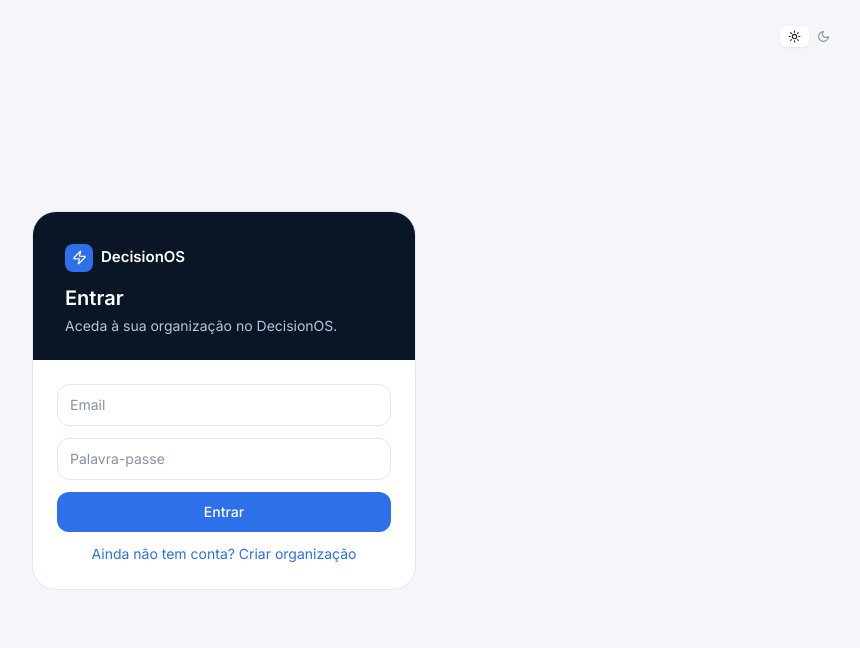
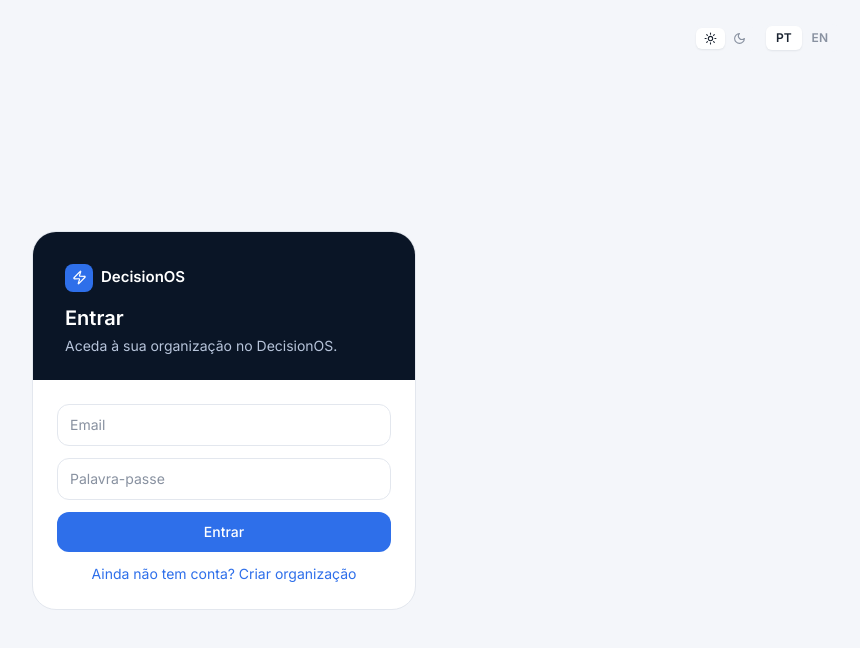
Before and after one commit to jose-galvao13/DecisionOS, a React (Vite) app in the folder frontend/: page / in a window 1280 px wide. Shown: the top 648 px of the page, without its empty margins (416-1276 px from the left). Built offline with nearby package versions, Linux system fonts and the light colour scheme; no server answers.

Commit message:
Update AuthScreen.jsx

```diff
--- a/frontend/src/auth/AuthScreen.jsx
+++ b/frontend/src/auth/AuthScreen.jsx
@@ -4,6 +4,7 @@ import { C, fontImport } from "../lib/theme";
 import { useLang } from "../lib/i18n";
 import { apiFetch, setToken } from "../api/client";
 import ThemeSwitch from "../components/ThemeSwitch";
+import LangSwitch from "../components/LangSwitch";
 
 /* ---------------------------------------------------------------
    AUTH — every /api/* route on the backend requires a Bearer JWT
@@ -40,9 +41,9 @@ function AuthScreen({ onAuthenticated }) {
   };
 
   return (
-    <div className="w-full min-h-screen flex items-center justify-center p-6 relative" style={{ background: C.greyBg }}>
+    <div className="w-full min-h-screen flex items-center justify-center px-6 pb-6 pt-16 relative" style={{ background: C.greyBg }}>
       <style>{fontImport}</style>
-      <div className="absolute top-6 right-6"><ThemeSwitch /></div>
+      <div className="absolute top-6 right-6 flex items-center gap-2"><ThemeSwitch /><LangSwitch /></div>
       <div className="w-full max-w-sm rounded-3xl overflow-hidden" style={{ background: C.surface, border: `1px solid ${C.greyBorder}` }}>
         <div className="px-8 pt-8 pb-6" style={{ background: C.navyDeep }}>
           <div className="flex items-center gap-2 mb-2">
```
